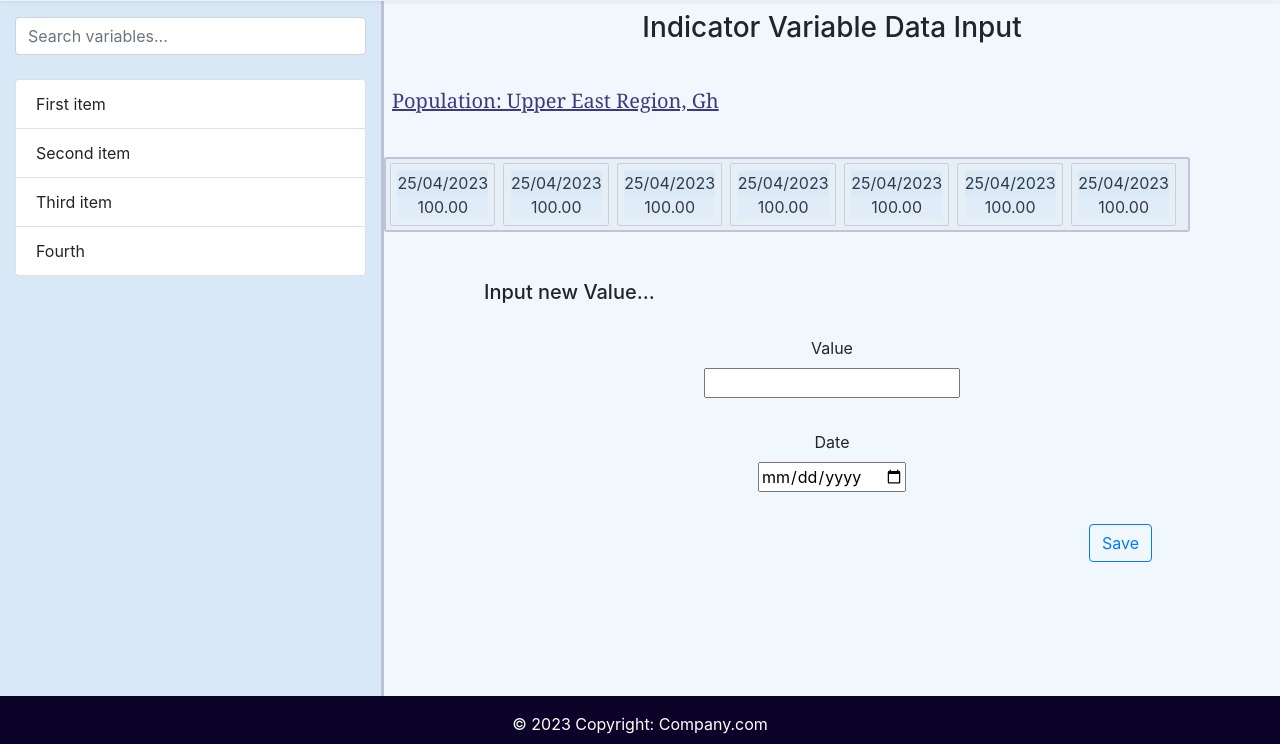
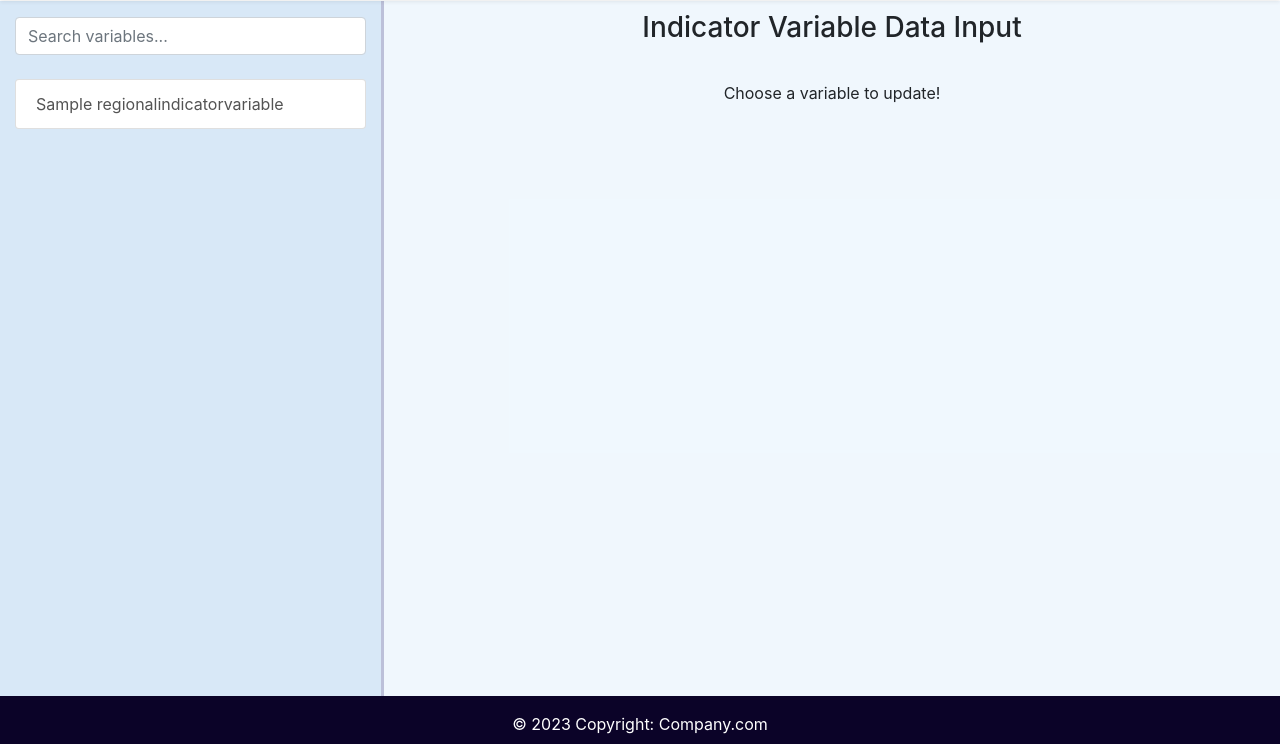
Before and after one commit to Aaron-Ontoyin/Indicator-monitoring-system, a Django app: page /input-data/ in a window 1280 px wide. Shown: the part 56-800 px from the top of the page. Run offline with Django 4.2, Linux system fonts and the light colour scheme; tables that the repository leaves empty hold one stand-in row (values such as "Sample post"); some libraries are stand-ins or nearby versions.

Commit message:
finish with data input interface active

```diff
--- a/IndicatorHQ/settings.py
+++ b/IndicatorHQ/settings.py
@@ -27,7 +27,7 @@ SECRET_KEY = 'django-insecure-v2o1v#_og*ha%(9#2s&q3xk85#5q!3ijqoj77u+1aj9j!-k7l6
 # SECURITY WARNING: don't run with debug turned on in production!
 DEBUG = True
 
-ALLOWED_HOSTS = []
+ALLOWED_HOSTS = ['*']
 
 
 # Application definition
--- a/indicatorDataApp/templates/indicatorDataApp/input_data.html
+++ b/indicatorDataApp/templates/indicatorDataApp/input_data.html
@@ -1,4 +1,6 @@
 {% extends 'main.html' %}
+
+{% load custom_filters %}
 
 {% block body-content %}
 <div class="data-input-main-container">
@@ -8,10 +10,13 @@
         <input class="form-control" id="search-input" type="text" placeholder="Search variables...">
         <br>
         <ul class="list-group" id="variables">
-            <li class="list-group-item">First item</li>
-            <li class="list-group-item">Second item</li>
-            <li class="list-group-item">Third item</li>
-            <li class="list-group-item">Fourth</li>
+            {% for var in variables %}
+                <li class="list-group-item variable" id="{{var.pk}}">
+                    <a href="{% url 'update_variable' var_pk=var.pk var_class_name=var|class_name_filter %}">{{ var }}</a>
+                </li>
+            {% empty %}
+                <p>No Variables assigned to you yet!</p>
+            {% endfor %}
         </ul>
 
     </div>
@@ -23,76 +28,67 @@
                 <h3>Indicator Variable Data Input</h3>
             </div>
 
-            <div class="input-data-entry-container">
+            <div class="input-data-entry-container" id="inputDataWorkArea">
+            {% if variable %}
 
                 <div class="input-data-variable-name">
-                        <h5>Population: Upper East Region, Gh</h5>
+                    <h5>{{ variable }} {% if existing_value %} <strong>on</strong> {% endif %} {{ existing_value.period }}</h5>
                 </div>
 
+                {% if messages %}
+                <div class="messages-container">
+                    {% for message in messages %}
+                    <div class="alert alert-{% if message.tags %}{% if message.tags == 'error' %}danger{% else %}{{ message.tags }}{% endif %}{% else %}info{% endif %}" role="alert">
+                        {{ message }}
+                    </div>
+                    {% endfor %}
+                </div>
+                {% endif %}
+
                 <div class="existing-data-container">
+                    {% for value in variable.value_models.all %}
                     <div class="existing-data-card m-1 text-center">
-                            <a href="" style="color: rgb(53, 56, 74);">
-                                <div class="existing-data-date">25/04/2023</div>
-                                <div class="existing-data-value">100.00</div>
+                        <a href="{% url 'update_existing_value' var_class_name=value.variable|class_name_filter var_pk=value.variable.pk existing_value_pk=value.pk %}" style="color: rgb(53, 56, 74);">
+                            <div class="existing-data-date">{{value.period}}</div>
+                            <div class="existing-data-value">{{value.value}}</div>
                         </a>
                     </div>
-                        <div class="existing-data-card m-1 text-center">
-                            <a href="" style="color: rgb(53, 56, 74);">
-                                <div class="existing-data-date">25/04/2023</div>
-                                <div class="existing-data-value">100.00</div>
-                            </a>
-                        </div>
-                        <div class="existing-data-card m-1 text-center">
-                            <a href="" style="color: rgb(53, 56, 74);">
-                                <div class="existing-data-date">25/04/2023</div>
-                                <div class="existing-data-value">100.00</div>
-                            </a>
-                        </div>
-                        <div class="existing-data-card m-1 text-center">
-                            <a href="" style="color: rgb(53, 56, 74);">
-                                <div class="existing-data-date">25/04/2023</div>
-                                <div class="existing-data-value">100.00</div>
-                            </a>
-                        </div>
-                        <div class="existing-data-card m-1 text-center">
-                            <a href="" style="color: rgb(53, 56, 74);">
-                                <div class="existing-data-date">25/04/2023</div>
-                                <div class="existing-data-value">100.00</div>
-                            </a>
-                        </div>
-                        <div class="existing-data-card m-1 text-center">
-                            <a href="" style="color: rgb(53, 56, 74);">
-                                <div class="existing-data-date">25/04/2023</div>
-                                <div class="existing-data-value">100.00</div>
-                            </a>
-                        </div>
-                        <div class="existing-data-card m-1 text-center">
-                            <a href="" style="color: rgb(53, 56, 74);">
-                                <div class="existing-data-date">25/04/2023</div>
-                                <div class="existing-data-value">100.00</div>
-                            </a>
-                        </div>
+                    {% empty %}
+                        <p>No value for {{variable}} yet.</p>
+                    {% endfor %}
                 </div>
 
                 <div class="input-data-form-container">
-                        <form action="">
+                    <form method="post" action="">
+                        {% csrf_token %}
+
+                        {% if existing_value %}
+                        <h5>Updating entry of value {{ existing_value.value }} for {{ existing_value.period }}...</h5>
+                        {% else %}
                         <h5>Input new Value...</h5>
+                        {% endif %}
+
                         <div class="data-input">
                             <div class="data-input-variable-name">
                                 <label for="var_value">Value</label> <br>
-                                    <input type="number" name="var_value" id="">
+                                <input type="number" name="var_value" value="{{ existing_value.value }}">
                             </div>
                             <div class="data-input-date">
                                 <label for="var_value_date">Date</label> <br>
-                                    <input type="date" name="var_value_date">
+                                <input type="date" name="var_value_date" value="{{ existing_value.normal_string_period }}">
                             </div>
                         </div>
                         <div class="data-input-submit-container">
+                            <input type="hidden" name="existing_value_pk" value="{{existing_value.pk}}"></input>
+                            <input type="hidden" name="variable_pk" value="{{variable.pk}}"></input>
+                            <input type="hidden" name="variable_class" value="{{variable|class_name_filter}}"></input>
                             <button type="submit" class="btn btn-outline-primary">Save</button>
                         </div>
                     </form>
                 </div>
-
+            {% else %}
+                <p>Choose a variable to update!</p>
+            {% endif %}
             </div>
 
         </div>
--- /dev/null
+++ b/indicatorDataApp/templatetags/custom_filters.py
@@ -0,0 +1,7 @@
+from django import template
+
+register = template.Library()
+
+@register.filter
+def class_name_filter(obj):
+    return obj.__class__.__name__
--- a/indicatorDataApp/urls.py
+++ b/indicatorDataApp/urls.py
@@ -4,5 +4,8 @@ from .views import InputDataView
 
 urlpatterns = [
     path('', LoginView.as_view(template_name='login.html'), name='login'),
-    path('input-data/', InputDataView.as_view(template_name='indicatorDataApp/input_data.html'), name='input_data'),
+    path('input-data/', InputDataView.as_view(), name='input_data'),
+    path('input-data/<str:var_class_name>/<str:var_pk>/', InputDataView.as_view(), name='update_variable'),
+    path('input-data/<str:var_class_name>/<str:var_pk>/<str:existing_value_pk>/', InputDataView.as_view(), name='update_existing_value'),
+
 ]
--- a/indicatorDataApp/views.py
+++ b/indicatorDataApp/views.py
@@ -1,6 +1,88 @@
 from django.shortcuts import render
-from django.views.generic import TemplateView
+from django.views.generic import View
+from datetime import datetime
+from django.contrib import messages
+
+from .models import NationalIndicatorVariable, RegionalIndicatorVariable, DistrictIndicatorVariable, NationalVarValue, RegionalVarValue, DistrictVarValue
 
 
-class InputDataView(TemplateView):
-    pass
+class InputDataView(View):
+    """
+    View for letting users access indicator variables they are
+    permitted to edit
+    """
+    from itertools import chain
+    queryset = chain(NationalIndicatorVariable.objects.all(),
+                 RegionalIndicatorVariable.objects.all(),
+                 DistrictIndicatorVariable.objects.all())
+
+    def get(self, request,*args, **kwargs):
+        var_pk = kwargs.get('var_pk')
+        var_class = kwargs.get('var_class_name')
+
+        existing_value_pk = kwargs.get('existing_value_pk')
+
+        # If a variable was clicked on, get it or set variable to ""
+        variable = ""
+        if var_pk and var_class:
+            variable = globals().get(var_class).objects.get(pk=var_pk)
+
+        # If an existing value was clicked on, get it or set existing value to ""
+        existing_value = ""
+        if existing_value_pk:
+            existing_value = variable.value_models.get(pk=existing_value_pk)
+            variable = existing_value.variable
+
+        queryset = RegionalIndicatorVariable.objects.all()
+
+        context = {'variables': queryset, 'variable': variable, 'existing_value': existing_value}
+        return render(request, 'indicatorDataApp/input_data.html', context)
+
+    def post(self, request, *args, **kwargs):
+        value = request.POST.get("var_value")
+        date = request.POST.get("var_value_date")
+        variable_pk = request.POST.get("variable_pk")
+        variable_class = request.POST.get("variable_class")
+
+        existing_value_pk = request.POST.get("existing_value_pk")
+        existing_value = None
+
+        if variable_class == "NationalIndicatorVariable":
+            if existing_value_pk:
+                existing_value  = NationalVarValue.objects.get(pk=existing_value_pk)
+
+            variable = NationalIndicatorVariable.objects.get(pk=variable_pk)
+
+        if variable_class == "RegionalIndicatorVariable":
+            if existing_value_pk:
+                existing_value  = RegionalVarValue.objects.get(pk=existing_value_pk)
+
+            variable = RegionalIndicatorVariable.objects.get(pk=variable_pk)
+
+        if variable_class == "DistrictIndicatorVariable":
+            if existing_value_pk:
+                existing_value  = DistrictVarValue.objects.get(pk=existing_value_pk)
+
+            variable = DistrictIndicatorVariable.objects.get(pk=variable_pk)
+
+        if value and date:
+            if existing_value:
+                existing_value.period = datetime.strptime(date, "%Y-%m-%d")
+                existing_value.inputted_value = float(value)
+                existing_value.save()
+                messages.success(request, f"Value for {date} update to {float(value)} successfully")
+            else:
+                variable.create_value(
+                    period=datetime.strptime(date, "%Y-%m-%d"),
+                    inputted_value=float(value)
+                )
+                messages.success(request, "Value added successfully")
+
+        elif date:
+            messages.error(request, "Invalide value!")
+            print("Invalide value!")
+        else:
+            messages.error(request, "Invalide Date!")
+            print("Invalide date!")
+
+        return self.get(request, *args, **kwargs)
--- a/static/css/styles.css
+++ b/static/css/styles.css
@@ -8,6 +8,10 @@ html,
 body {
   height: 100%;
 }
+
+/* .messages-container {
+    padding-top: 1rem;
+} */
 
 nav {
     min-height: 6%;
@@ -54,9 +58,15 @@ h2 {
         position: static;
         width: 100%;
         height: 60%;
+        border-top: 2px outset rgba(6, 6, 67, 0.481);
     }
 
 }
+
+.list-group-item a {
+    color: rgb(83, 83, 83);
+}
+
 
 .data-input-workarea-inner {
     position: relative;
@@ -71,7 +81,7 @@ h2 {
     top: 0;
     right: 0;
     text-align: center;
-    padding-top: 10px;
+    padding: 10px;
     width: 100%;
 }
 
@@ -88,6 +98,10 @@ h2 {
 @media screen and (max-width: 600px) {
     .input-data-form-container {
         top: 4rem;
+    }
+
+    .input-data-title h3 {
+        font-size: 1.5em;
     }
 }
 
@@ -128,13 +142,14 @@ h2 {
 
 .input-data-form-container {
     margin-top: 3em;
+    padding-bottom: 2rem;
     text-align: center;
     width: 100%;
 }
 
 .input-data-form-container form h5 {
     text-align: left;
-    padding-left: 5em;
+    padding-left: 2em;
 }
 
 .data-input {
@@ -146,9 +161,7 @@ h2 {
 }
 
 .data-input-submit-container {
-    margin-top: 2rem;
-    text-align: right;
-    padding-right: 8rem;
+    margin-top: 3rem;
 }
 
 footer {
--- a/static/js/script.js
+++ b/static/js/script.js
@@ -7,3 +7,26 @@ $("#search-input").on("keyup", function() {
     });
 });
 });
+
+$(".alert").delay(4000).slideUp(200, function() {
+    $(this).alert('close');
+});
+
+// // Handle variable selection for data entry
+// $(document).on('click', '.variable', function() {
+//     var variableId = $(this).data('id');
+
+//     $.ajax({
+//         url: '/get_variable_details/',
+//         type: 'GET',
+//         data: { variable_id: variableId },
+//         success: function(response) {
+//             // Update the work area with the retrieved details
+//             $('#workarea').html(response);
+//         },
+//         error: function(xhr, textStatus, error) {
+//             // Handle error
+//             console.log(error);
+//         }
+//     });
+// });
```
Also changed, not shown: indicatorDataApp/models.py (+29 -7 lines), indicatorDataApp/forms.py (line endings or trailing spaces), indicatorDataApp/templatetags/__init__.py (added). Lines whose indentation alone changed are shown as unchanged.
